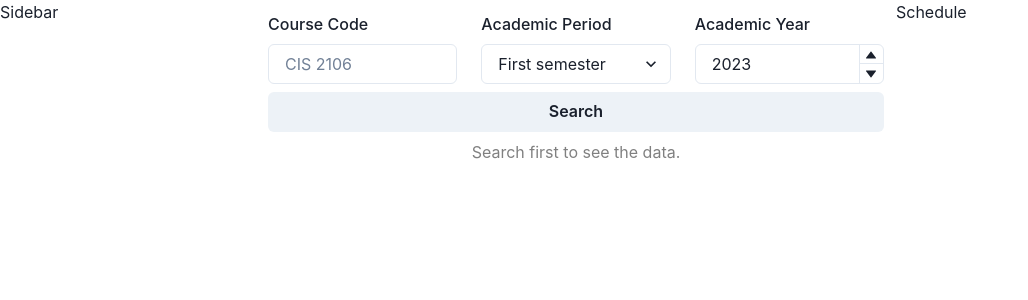
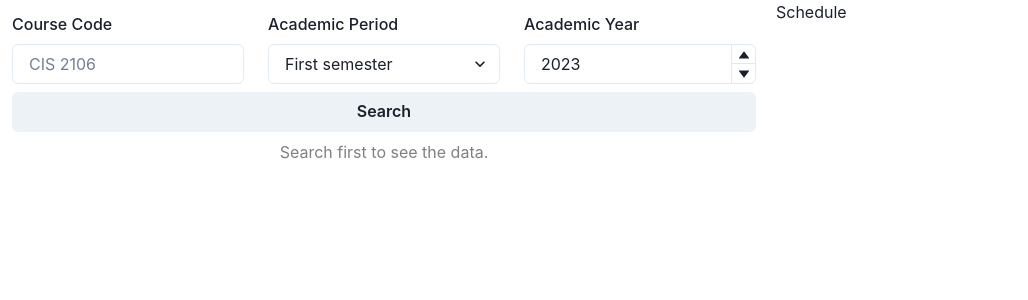
Before and after one commit to 0-BSCode/schedule-creator, a React (Vite) app in the folder client/: page / in a window 1280 px wide. Shown: the top 300 px of the page, without its empty margins (0-1028 px from the left). Built offline with nearby package versions, Linux system fonts and the light colour scheme.

Commit message:
Add tooltip to replace description column

```diff
--- a/client/src/App.tsx
+++ b/client/src/App.tsx
@@ -4,13 +4,13 @@ import AcademicPeriodEnum from "./types/enums/academic-period-enum";
 import {
   Box,
   Button,
-  Flex,
   HStack,
   IconButton,
   Input,
   Select,
   Stack,
   Text,
+  Tooltip,
 } from "@chakra-ui/react";
 import NumberInput from "./components/NumberInput";
 import { FormControl, FormLabel } from "@chakra-ui/react";
@@ -24,7 +24,7 @@ import {
   Td,
   TableContainer,
 } from "@chakra-ui/react";
-import { ChevronLeftIcon, ChevronRightIcon } from "@chakra-ui/icons";
+import { AddIcon, ChevronLeftIcon, ChevronRightIcon } from "@chakra-ui/icons";
 
 const getCurrentYear = (): number => {
   return new Date().getFullYear();
@@ -93,9 +93,9 @@ function App() {
   }
 
   return (
-    <Flex>
-      <Box w="20%">Sidebar</Box>
-      <Stack p={3} maxW={"50%"}>
+    <HStack alignItems={"flex-start"} h="100vh">
+      <Stack p={3} maxW={"60%"} h={"100%"}>
+        <Stack>
           <HStack spacing={6} alignItems={"center"}>
             <FormControl>
               <FormLabel>Course Code</FormLabel>
@@ -134,12 +134,15 @@ function App() {
             </FormControl>
           </HStack>
           <Button onClick={handleFetch}>Search</Button>
+        </Stack>
         {courses.length === 0 ? (
-          <Text fontSize={"md"} textAlign={'center'} color="gray">Search first to see the data.</Text>
+          <Text fontSize={"md"} textAlign={"center"} color="gray">
+            Search first to see the data.
+          </Text>
         ) : (
           <Box pt={3}>
             <TableContainer
-              maxH={"20rem"}
+              maxH={"25rem"}
               style={{
                 overflow: "auto",
               }}
@@ -149,7 +152,6 @@ function App() {
                   <Tr>
                     <Th></Th>
                     <Th>Code</Th>
-                    <Th>Description</Th>
                     <Th>Status</Th>
                     <Th>Professor/s</Th>
                     <Th>Schedule</Th>
@@ -161,10 +163,19 @@ function App() {
                   {courses.map((course, idx) => (
                     <Tr key={`course-${idx}`}>
                       <Td>
-                        <Button colorScheme="green">Add</Button>
+                        <IconButton
+                          aria-label="Add course"
+                          icon={<AddIcon />}
+                          colorScheme="green"
+                        >
+                          Add
+                        </IconButton>
                       </Td>
-                      <Td>{`${course.code} - ${course.group}`}</Td>
-                      <Td>{course.description}</Td>
+                      <Td>
+                        <Tooltip label={course.description}>
+                          {`${course.code} - G${course.group}`}
+                        </Tooltip>
+                      </Td>
                       <Td>{course.status}</Td>
                       <Td>
                         {course.professors.map((prof, pIdx) => (
@@ -198,7 +209,9 @@ function App() {
                 }}
                 disabled={page === 1}
               />
-              <Text size="md">Page {page} of {totalPages}</Text>
+              <Text size="md">
+                Page {page} of {totalPages}
+              </Text>
               <IconButton
                 aria-label="Go forward"
                 icon={<ChevronRightIcon />}
@@ -211,7 +224,7 @@ function App() {
         )}
       </Stack>
       <Box>Schedule</Box>
-    </Flex>
+    </HStack>
   );
 }
 
```
Lines whose indentation alone changed are shown as unchanged.
